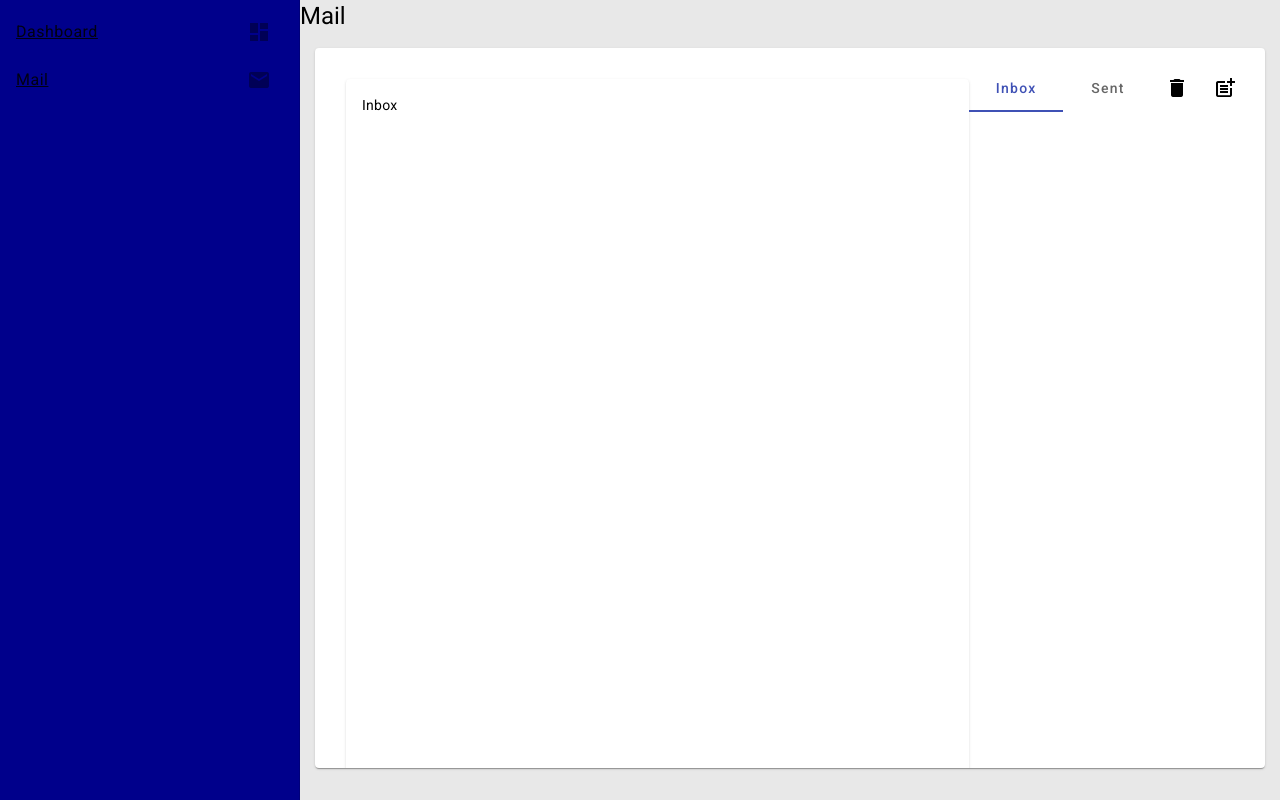
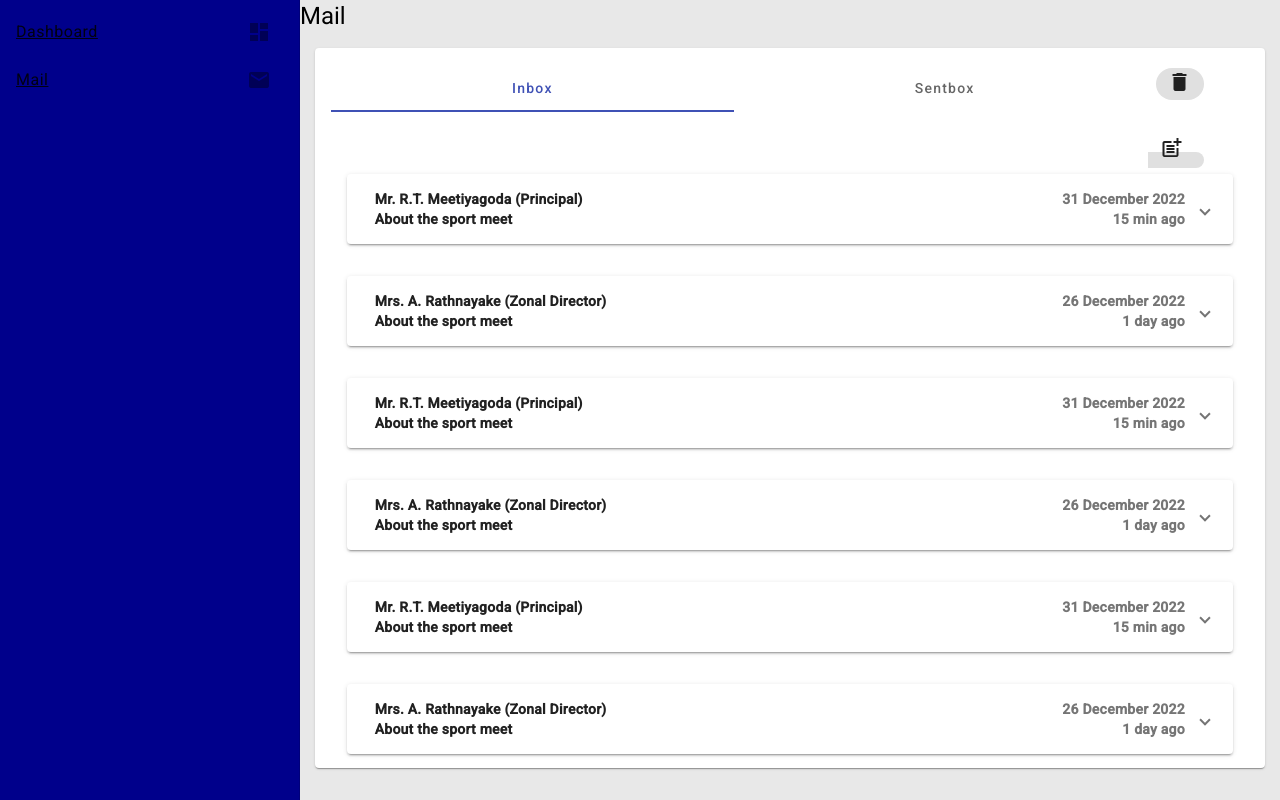
Before and after one commit to codingPentagon/ZoneEd, an Angular app in the folder frontend/: page /mail in a window 1280 px wide. Built offline with nearby package versions, Linux system fonts and the light colour scheme.

Commit message:
create mail body.

```diff
--- a/frontend/src/app/app.module.ts
+++ b/frontend/src/app/app.module.ts
@@ -16,6 +16,7 @@ import {ReactiveFormsModule} from "@angular/forms";
 import {MatButtonModule} from "@angular/material/button";
 import {MatTabsModule} from "@angular/material/tabs";
 import {MatDividerModule} from "@angular/material/divider";
+import {MatExpansionModule} from "@angular/material/expansion";
 
 @NgModule({
   declarations: [
@@ -36,7 +37,8 @@ import {MatDividerModule} from "@angular/material/divider";
         ReactiveFormsModule,
         MatButtonModule,
         MatTabsModule,
-    MatDividerModule
+        MatDividerModule,
+        MatExpansionModule
     ],
   providers: [],
   bootstrap: [AppComponent]
--- a/frontend/src/app/mail/mail.component.css
+++ b/frontend/src/app/mail/mail.component.css
@@ -13,6 +13,7 @@
   flex: 1;
   margin: 20px;
   display: none;
+
 }
 
 *{
@@ -88,7 +89,6 @@ form{
 mat-panel-title {
   white-space: break-spaces;
 }
-
 .mailbody{
   height: 35vh;
 }
@@ -101,20 +101,24 @@ h2{
 .spacer{
   flex: 1 1 auto;
 }
-.inbox{
-  width: 80%;
+mat-tab-group{
+  width: 100%;
 }
 
-mat-tab-group{
-  width: 20%;
-  float: right;
+/*mat-card-header{
+  background-color: red;
 }
-.delbutton{
-  float: right;
+mat-card-content{
+  background-color: cyan;
 }
-.inboxtab{
-  width: 80%;
+*/
+mat-chip-option{
+  display: inline;
 }
-mat-divider{
-
+mat-panel-description{
+  justify-content: right;
+  text-align: right;
 }
+.mail-inbox{
+  display: none;
+}
--- a/frontend/src/app/mail/mail.component.html
+++ b/frontend/src/app/mail/mail.component.html
@@ -6,12 +6,17 @@
     <mat-card-header>
       <h2>New Mail</h2>
       <span class="spacer"></span>
-      <button mat-icon-button>
-      <mat-icon>post_add</mat-icon>
-      </button>
+
+        <mat-chip-listbox>
+          <mat-chip-option >
+            <mat-icon>post_add</mat-icon>
+          </mat-chip-option>
+        </mat-chip-listbox>
+
     </mat-card-header>
-    <mat-card-content>
+
 <br>
+      <mat-card-content>
     <div class="table-row" >
       <span>To</span>
       <mat-form-field appearance="outline" color="accent" >
@@ -76,40 +81,96 @@
   </div>
 </div>
 
-<div class="inbox">
+<div class="inbox1">
   <h1>Mail</h1>
   <mat-card>
     <mat-card-header>
+      <mat-tab-group>
+        <mat-tab label="Inbox">
+          <ng-template matTabContent #tab1Content>
+
+          </ng-template>
+        </mat-tab>
+        <mat-tab label="Sentbox">
+          <ng-template matTabContent #tab2Content>
+          </ng-template>
+        </mat-tab>
+      </mat-tab-group>
+      <div class="delbutton">
+        <mat-chip-listbox>
+          <mat-chip-option>
+            <mat-icon>delete</mat-icon>
+          </mat-chip-option>
+          <div class="post-button">
+          <mat-chip-option>
+            <mat-icon>post_add</mat-icon>
+          </mat-chip-option>
+          </div>
+        </mat-chip-listbox>
+      </div>
     </mat-card-header>
 
-    <mat-card-content>
-      <div class="delbutton">
-      <button mat-icon-button >
-        <mat-icon>delete</mat-icon>
-      </button>
-      <button mat-icon-button>
-        <mat-icon>post_add</mat-icon>
-      </button>
+    <mat-card-content >
+      <div [ngTemplateOutlet]="tab1Content">
       </div>
-      <mat-tab-group>
-        <mat-tab label="Inbox">
-          <div class="inboxtab">
-          </div>
-        </mat-tab>
-        <mat-tab label="Sent">
-         <div class="senttab"></div>
-        </mat-tab>
-      </mat-tab-group>
+      <div [ngTemplateOutlet]="tab2Content">
+      </div>
+    <div class="mail-inbox"  *ngFor="let inboxmail of inboxmails">
+      <mat-accordion  >
+        <mat-expansion-panel >
+          <mat-expansion-panel-header [collapsedHeight]="'70px'" [expandedHeight]="'70px'" (click)="inboxmail.read=true" [ngStyle]="{'font-weight': inboxmail.read == false ? 'bold' : 'normal'}">
+            <mat-panel-title>
+              {{inboxmail.sender}}
+              <br>
+              {{inboxmail.subject}}
+            </mat-panel-title>
+            <mat-panel-description>
+              <button mat-icon-button>
+                <mat-icon>
+                  reply
+                </mat-icon>
+              </button>
+              {{inboxmail.date}}
+              <br>
+              {{inboxmail.time}}
+            </mat-panel-description>
+          </mat-expansion-panel-header>
+          <p>
+            {{inboxmail.content}}
+          </p>
+        </mat-expansion-panel>
+      </mat-accordion>
+    </div>
 
+      <div class="sentbox" *ngFor="let sentboxmail of sentboxmails">
+        <mat-card-content>
+        <mat-accordion>
+          <mat-expansion-panel >
+            <mat-expansion-panel-header [collapsedHeight]="'70px'" [expandedHeight]="'70px'" (click)="sentboxmail.read=true" [ngStyle]="{'font-weight': sentboxmail.read == false ? 'bold' : 'normal'}">
+              <mat-panel-title>
+                {{sentboxmail.sender}}
+                <br>
+                {{sentboxmail.subject}}
+              </mat-panel-title>
+              <mat-panel-description>
 
-      <div>
-        <mat-card>
-          <mat-card-header>
-            Inbox
-          </mat-card-header>
-        </mat-card>
+                {{sentboxmail.date}}
+                <br>
+                {{sentboxmail.time}}
+              </mat-panel-description>
+            </mat-expansion-panel-header>
+            <p>
+              {{sentboxmail.content}}
+            </p>
+            <button mat-icon-button>
+              <mat-icon>
+                reply
+              </mat-icon>
+            </button>
+          </mat-expansion-panel>
+        </mat-accordion>
+        </mat-card-content>
       </div>
-
     </mat-card-content>
   </mat-card>
 </div>
--- a/frontend/src/app/mail/mail.component.ts
+++ b/frontend/src/app/mail/mail.component.ts
@@ -19,6 +19,8 @@ export class MailComponent {
   allMails: string[] = ['herathhmtm.20@uom.lk', 'hitihamuhmcn.20@uom.lk', 'pemasirimptbs.20@uom.lk', 'batagallabghm.20@uom.lk', 'dissanayakedml.20@uom.lk'];
 
   @ViewChild('mailInput') mailInput: ElementRef<HTMLInputElement> | undefined;
+  tab1Content: any;
+  tab2Content: any;
 
   constructor() {
     this.filteredMails = this.mailCtrl.valueChanges.pipe(
@@ -59,4 +61,27 @@ export class MailComponent {
     const filterValue = value.toLowerCase();
     return this.allMails.filter(mail => mail.toLowerCase().includes(filterValue));
   }
+  inboxmails:any = [
+    {sender:"Mr. R.T. Meetiyagoda (Principal)",date:"31 December 2022", subject:"About the sport meet", content:"A personal access token (classic)  with gist, read:org, repo, and workflow scopes was recently regenerated for your account. Visit https://github.com/settings/tokens for more information.", time:"15 min ago", read:false},
+    {sender:"Mrs. A. Rathnayake (Zonal Director)",date:"26 December 2022", subject:"About the sport meet", content:"It will be held on next month", time:"1 day ago", read:false},
+    {sender:"Mr. R.T. Meetiyagoda (Principal)",date:"31 December 2022", subject:"About the sport meet", content:"It will be held on next month", time:"15 min ago", read:false},
+    {sender:"Mrs. A. Rathnayake (Zonal Director)",date:"26 December 2022", subject:"About the sport meet", content:"It will be held on next month", time:"1 day ago", read:false},
+    {sender:"Mr. R.T. Meetiyagoda (Principal)",date:"31 December 2022", subject:"About the sport meet", content:"It will be held on next month", time:"15 min ago", read:false},
+    {sender:"Mrs. A. Rathnayake (Zonal Director)",date:"26 December 2022", subject:"About the sport meet", content:"It will be held on next month", time:"1 day ago", read:false}
+  ];
+  sentboxmails:any = [
+{sender:"Mr. R.T. Meetiyagoda (Principal)",date:"31 December 2022", subject:"About the sport meet", content:"A personal access token (classic)  with gist, read:org, repo, and workflow scopes was recently regenerated for your account. Visit https://github.com/settings/tokens for more information.", time:"15 min ago", read:false},
+{sender:"Mrs. A. Rathnayake (Zonal Director)",date:"26 December 2022", subject:"About the sport meet", content:"It will be held on next month", time:"1 day ago", read:false},
+{sender:"Mr. R.T. Meetiyagoda (Principal)",date:"31 December 2022", subject:"About the sport meet", content:"It will be held on next month", time:"15 min ago", read:false},
+{sender:"Mrs. A. Rathnayake (Zonal Director)",date:"26 December 2022", subject:"About the sport meet", content:"It will be held on next month", time:"1 day ago", read:false},
+{sender:"Mr. R.T. Meetiyagoda (Principal)",date:"31 December 2022", subject:"About the sport meet", content:"It will be held on next month", time:"15 min ago", read:false},
+{sender:"Mrs. A. Rathnayake (Zonal Director)",date:"26 December 2022", subject:"About the sport meet", content:"It will be held on next month", time:"1 day ago", read:false},
+    {sender:"Mr. R.T. Meetiyagoda (Principal)",date:"31 December 2022", subject:"About the sport meet", content:"A personal access token (classic)  with gist, read:org, repo, and workflow scopes was recently regenerated for your account. Visit https://github.com/settings/tokens for more information.", time:"15 min ago", read:false},
+    {sender:"Mrs. A. Rathnayake (Zonal Director)",date:"26 December 2022", subject:"About the sport meet", content:"It will be held on next month", time:"1 day ago", read:false},
+    {sender:"Mr. R.T. Meetiyagoda (Principal)",date:"31 December 2022", subject:"About the sport meet", content:"It will be held on next month", time:"15 min ago", read:false},
+    {sender:"Mrs. A. Rathnayake (Zonal Director)",date:"26 December 2022", subject:"About the sport meet", content:"It will be held on next month", time:"1 day ago", read:false},
+    {sender:"Mr. R.T. Meetiyagoda (Principal)",date:"31 December 2022", subject:"About the sport meet", content:"It will be held on next month", time:"15 min ago", read:false},
+    {sender:"Mrs. A. Rathnayake (Zonal Director)",date:"26 December 2022", subject:"About the sport meet", content:"It will be held on next month", time:"1 day ago", read:false}
+];
+
 }
--- a/frontend/src/app/shared/nav/nav.component.html
+++ b/frontend/src/app/shared/nav/nav.component.html
@@ -2,13 +2,13 @@
   <mat-sidenav opened disableClose mode="side">
     <mat-nav-list>
       <mat-list-item>
-        <a matListItemTitle href="">Dashboard</a>
+        <a matListItemTitle routerLink="/">Dashboard</a>
         <button mat-icon-button matListItemMeta>
           <mat-icon>dashboard</mat-icon>
         </button>
       </mat-list-item>
       <mat-list-item>
-        <a matListItemTitle href="/mail">Mail</a>
+        <a matListItemTitle routerLink="/mail">Mail</a>
         <button mat-icon-button matListItemMeta>
           <mat-icon>mail</mat-icon>
         </button>
--- a/frontend/src/app/shared/shared.module.ts
+++ b/frontend/src/app/shared/shared.module.ts
@@ -7,6 +7,7 @@ import { MatIconModule } from "@angular/material/icon";
 import { MatButtonModule } from "@angular/material/button";
 
 import { NavComponent } from './nav/nav.component';
+import {RouterLink} from "@angular/router";
 
 @NgModule({
   declarations: [
@@ -18,7 +19,8 @@ import { NavComponent } from './nav/nav.component';
     MatInputModule,
     MatListModule,
     MatIconModule,
-    MatButtonModule
+    MatButtonModule,
+    RouterLink
   ],
   exports: [
     NavComponent
```
Lines whose indentation alone changed are shown as unchanged.
